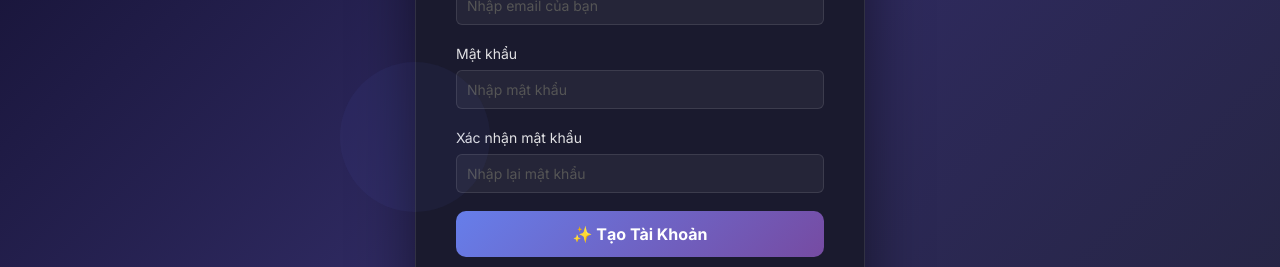
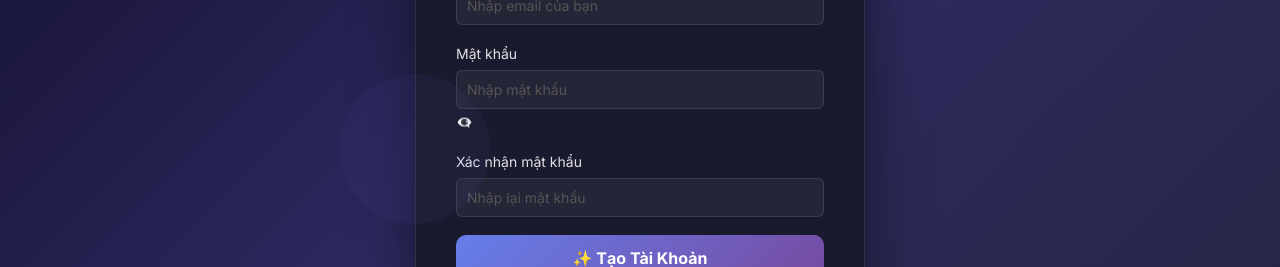
Before and after one commit to huynhchiphuc/220539_TIEN_PHONG_TT_VL_2026, a React (Vite) app in the folder frontend/: page /login in a window 1280 px wide. Both pictures are taken after a click on the button "Đăng Ký". Shown: the part 422-689 px from the top of the page. Built offline with nearby package versions, Linux system fonts and the light colour scheme; no server answers.

Commit message:
sửa đăng nhập và đăng ký fix đăng nhâp

```diff
--- a/frontend/src/pages/Login.jsx
+++ b/frontend/src/pages/Login.jsx
@@ -13,6 +13,7 @@ const Login = () => {
   });
   const [error, setError] = useState('');
   const [loading, setLoading] = useState(false);
+  const [showPassword, setShowPassword] = useState(false);
   const navigate = useNavigate();
   const location = useLocation();
 
@@ -211,8 +212,9 @@ const Login = () => {
 
             <div className="form-group">
               <label htmlFor="password">Mật khẩu</label>
+              <div className="password-input-wrapper">
                 <input
-                type="password"
+                  type={showPassword ? "text" : "password"}
                   id="password"
                   name="password"
                   placeholder="Nhập mật khẩu"
@@ -221,13 +223,23 @@ const Login = () => {
                   required
                   autoComplete={isLogin ? "current-password" : "new-password"}
                 />
+                <button
+                  type="button"
+                  className="password-toggle-btn"
+                  onClick={() => setShowPassword(!showPassword)}
+                  aria-label={showPassword ? "Ẩn mật khẩu" : "Hiện mật khẩu"}
+                >
+                  {showPassword ? '👁️' : '👁️‍🗨️'}
+                </button>
+              </div>
             </div>
 
             {!isLogin && (
               <div className="form-group">
                 <label htmlFor="confirmPassword">Xác nhận mật khẩu</label>
+                <div className="password-input-wrapper">
                   <input
-                  type="password"
+                    type={showPassword ? "text" : "password"}
                     id="confirmPassword"
                     name="confirmPassword"
                     placeholder="Nhập lại mật khẩu"
@@ -236,6 +248,7 @@ const Login = () => {
                     required={!isLogin}
                     autoComplete="new-password"
                   />
+                </div>
               </div>
             )}
 
```
Also changed, not shown: frontend/src/pages/Login.css (+3 -0 lines). Lines whose indentation alone changed are shown as unchanged.
